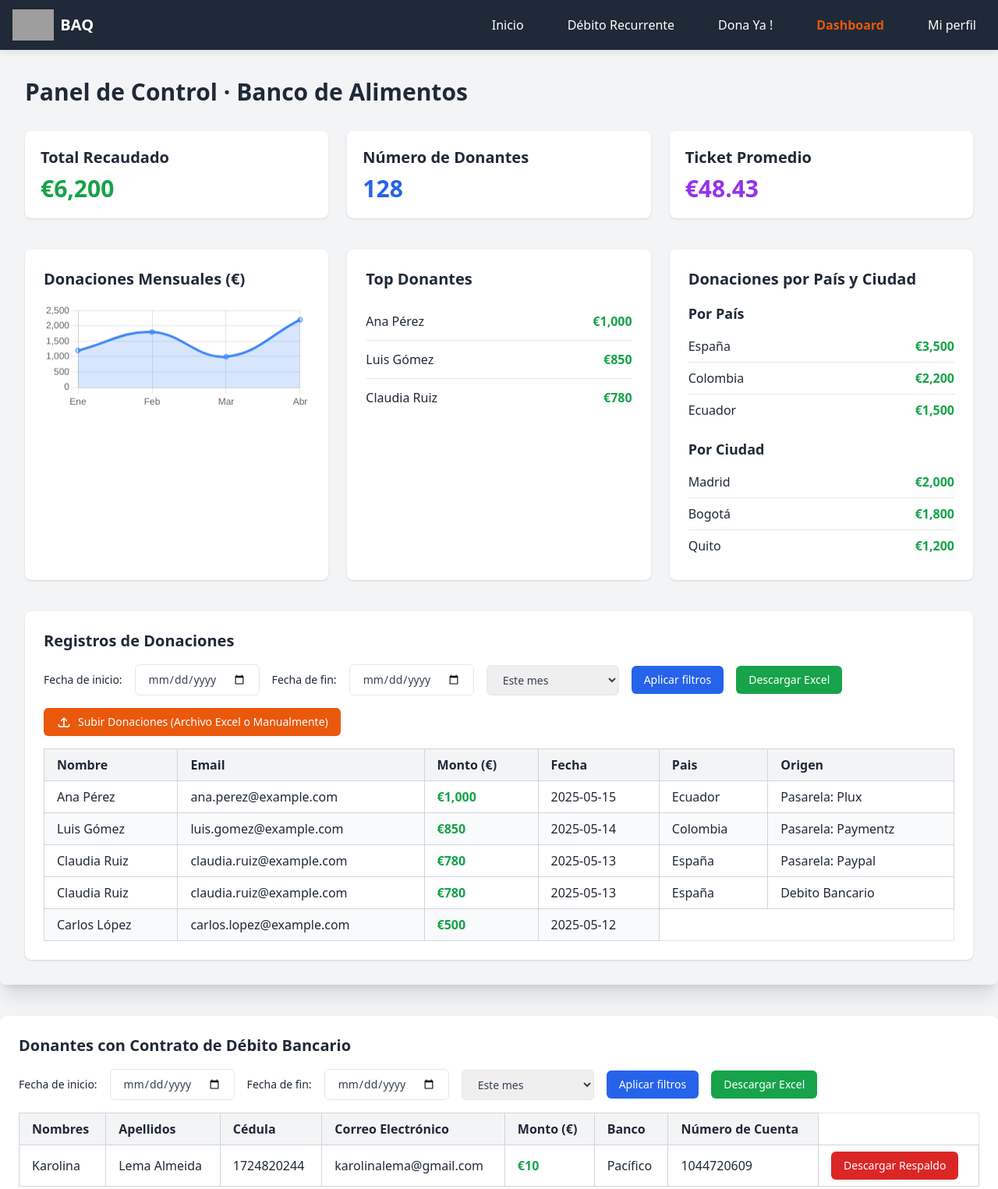
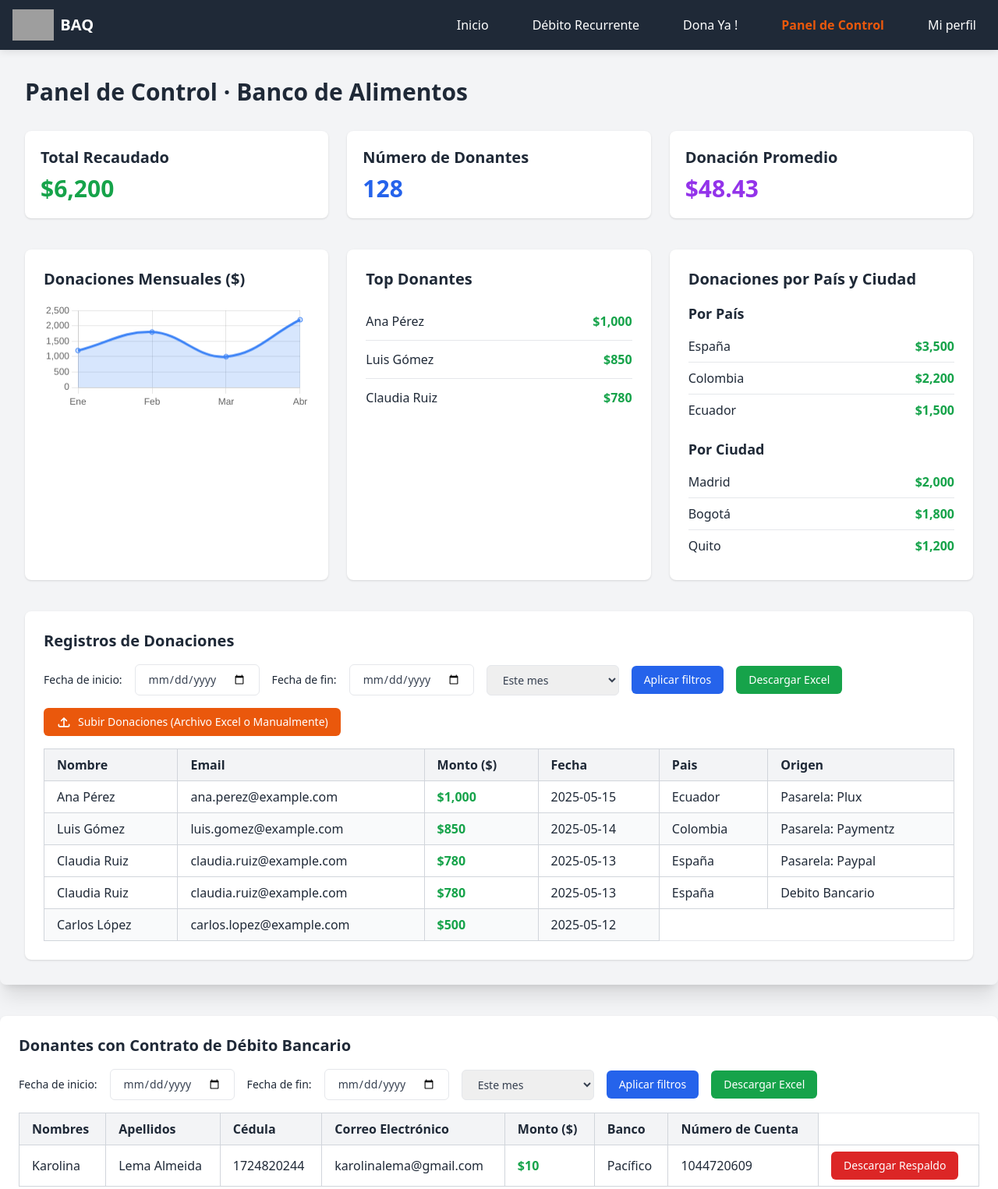
Before and after one commit to egudino484/hackathon-baq, a website: page frontend/dashboard.html in a window 1280 px wide. Shown: the top 1525 px of the page at 78% size. Drawn offline with nearby package versions, Linux system fonts and the light colour scheme; grey boxes are pictures that could not be loaded.

Commit message:
add opciones

```diff
--- a/frontend/dashboard.html
+++ b/frontend/dashboard.html
@@ -22,15 +22,15 @@
     <div class="grid md:grid-cols-3 gap-6 mb-10">
       <div class="bg-white p-5 rounded-lg shadow">
         <h2 class="text-xl font-semibold mb-2">Total Recaudado</h2>
-        <p class="text-3xl text-green-600 font-bold">€6,200</p>
+        <p class="text-3xl text-green-600 font-bold">$6,200</p>
       </div>
       <div class="bg-white p-5 rounded-lg shadow">
         <h2 class="text-xl font-semibold mb-2">Número de Donantes</h2>
         <p class="text-3xl text-blue-600 font-bold">128</p>
       </div>
       <div class="bg-white p-5 rounded-lg shadow">
-        <h2 class="text-xl font-semibold mb-2">Ticket Promedio</h2>
-        <p class="text-3xl text-purple-600 font-bold">€48.43</p>
+        <h2 class="text-xl font-semibold mb-2">Donación Promedio</h2>
+        <p class="text-3xl text-purple-600 font-bold">$48.43</p>
       </div>
     </div>
 
@@ -38,7 +38,7 @@
     <div class="grid md:grid-cols-3 gap-6 mb-10">
       <!-- Gráfico mensual -->
       <div class="bg-white p-6 rounded-lg shadow">
-        <h2 class="text-xl font-semibold mb-4">Donaciones Mensuales (€)</h2>
+        <h2 class="text-xl font-semibold mb-4">Donaciones Mensuales ($)</h2>
         <canvas id="donacionesChart" height="120"></canvas>
       </div>
 
@@ -47,11 +47,11 @@
         <h2 class="text-xl font-semibold mb-4">Top Donantes</h2>
         <ul class="divide-y">
           <li class="flex justify-between py-3"><span>Ana Pérez</span><span
-              class="text-green-600 font-bold">€1,000</span></li>
+              class="text-green-600 font-bold">$1,000</span></li>
           <li class="flex justify-between py-3"><span>Luis Gómez</span><span
-              class="text-green-600 font-bold">€850</span></li>
+              class="text-green-600 font-bold">$850</span></li>
           <li class="flex justify-between py-3"><span>Claudia Ruiz</span><span
-              class="text-green-600 font-bold">€780</span></li>
+              class="text-green-600 font-bold">$780</span></li>
         </ul>
       </div>
 
@@ -62,21 +62,21 @@
           <h3 class="text-lg font-semibold mb-2">Por País</h3>
           <ul class="divide-y">
             <li class="flex justify-between py-2"><span>España</span><span
-                class="text-green-600 font-bold">€3,500</span></li>
+                class="text-green-600 font-bold">$3,500</span></li>
             <li class="flex justify-between py-2"><span>Colombia</span><span
-                class="text-green-600 font-bold">€2,200</span></li>
+                class="text-green-600 font-bold">$2,200</span></li>
             <li class="flex justify-between py-2"><span>Ecuador</span><span
-                class="text-green-600 font-bold">€1,500</span></li>
+                class="text-green-600 font-bold">$1,500</span></li>
           </ul>
         </div>
         <div class="mt-4">
           <h3 class="text-lg font-semibold mb-2">Por Ciudad</h3>
           <ul class="divide-y">
             <li class="flex justify-between py-2"><span>Madrid</span><span
-                class="text-green-600 font-bold">€2,000</span></li>
+                class="text-green-600 font-bold">$2,000</span></li>
             <li class="flex justify-between py-2"><span>Bogotá</span><span
-                class="text-green-600 font-bold">€1,800</span></li>
-            <li class="flex justify-between py-2"><span>Quito</span><span class="text-green-600 font-bold">€1,200</span>
+                class="text-green-600 font-bold">$1,800</span></li>
+            <li class="flex justify-between py-2"><span>Quito</span><span class="text-green-600 font-bold">$1,200</span>
             </li>
           </ul>
         </div>
@@ -126,7 +126,7 @@
             <tr class="bg-gray-100">
               <th class="border border-gray-300 px-4 py-2 text-left">Nombre</th>
               <th class="border border-gray-300 px-4 py-2 text-left">Email</th>
-              <th class="border border-gray-300 px-4 py-2 text-left">Monto (€)</th>
+              <th class="border border-gray-300 px-4 py-2 text-left">Monto ($)</th>
               <th class="border border-gray-300 px-4 py-2 text-left">Fecha</th>
               <th class="border border-gray-300 px-4 py-2 text-left">Pais</th>
               <th class="border border-gray-300 px-4 py-2 text-left">Origen</th>
@@ -136,7 +136,7 @@
             <tr>
               <td class="border border-gray-300 px-4 py-2">Ana Pérez</td>
               <td class="border border-gray-300 px-4 py-2">ana.perez@example.com</td>
-              <td class="border border-gray-300 px-4 py-2 text-green-600 font-bold">€1,000</td>
+              <td class="border border-gray-300 px-4 py-2 text-green-600 font-bold">$1,000</td>
               <td class="border border-gray-300 px-4 py-2">2025-05-15</td>
               <td class="border border-gray-300 px-4 py-2">Ecuador</td>
               <td class="border border-gray-300 px-4 py-2">Pasarela: Plux</td>
@@ -144,7 +144,7 @@
             <tr class="bg-gray-50">
               <td class="border border-gray-300 px-4 py-2">Luis Gómez</td>
               <td class="border border-gray-300 px-4 py-2">luis.gomez@example.com</td>
-              <td class="border border-gray-300 px-4 py-2 text-green-600 font-bold">€850</td>
+              <td class="border border-gray-300 px-4 py-2 text-green-600 font-bold">$850</td>
               <td class="border border-gray-300 px-4 py-2">2025-05-14</td>
               <td class="border border-gray-300 px-4 py-2">Colombia</td>
               <td class="border border-gray-300 px-4 py-2">Pasarela: Paymentz</td>
@@ -152,7 +152,7 @@
             <tr>
               <td class="border border-gray-300 px-4 py-2">Claudia Ruiz</td>
               <td class="border border-gray-300 px-4 py-2">claudia.ruiz@example.com</td>
-              <td class="border border-gray-300 px-4 py-2 text-green-600 font-bold">€780</td>
+              <td class="border border-gray-300 px-4 py-2 text-green-600 font-bold">$780</td>
               <td class="border border-gray-300 px-4 py-2">2025-05-13</td>
               <td class="border border-gray-300 px-4 py-2">España</td>
               <td class="border border-gray-300 px-4 py-2">Pasarela: Paypal</td>
@@ -160,7 +160,7 @@
             <tr>
                 <td class="border border-gray-300 px-4 py-2">Claudia Ruiz</td>
                 <td class="border border-gray-300 px-4 py-2">claudia.ruiz@example.com</td>
-                <td class="border border-gray-300 px-4 py-2 text-green-600 font-bold">€780</td>
+                <td class="border border-gray-300 px-4 py-2 text-green-600 font-bold">$780</td>
                 <td class="border border-gray-300 px-4 py-2">2025-05-13</td>
                 <td class="border border-gray-300 px-4 py-2">España</td>
                 <td class="border border-gray-300 px-4 py-2">Debito Bancario</td>
@@ -168,7 +168,7 @@
             <tr class="bg-gray-50">
               <td class="border border-gray-300 px-4 py-2">Carlos López</td>
               <td class="border border-gray-300 px-4 py-2">carlos.lopez@example.com</td>
-              <td class="border border-gray-300 px-4 py-2 text-green-600 font-bold">€500</td>
+              <td class="border border-gray-300 px-4 py-2 text-green-600 font-bold">$500</td>
               <td class="border border-gray-300 px-4 py-2">2025-05-12</td>
             </tr>
           </tbody>
@@ -238,7 +238,7 @@
             <th class="border border-gray-300 px-4 py-2 text-left">Apellidos</th>
             <th class="border border-gray-300 px-4 py-2 text-left">Cédula</th>
             <th class="border border-gray-300 px-4 py-2 text-left">Correo Electrónico</th>
-            <th class="border border-gray-300 px-4 py-2 text-left">Monto (€)</th>
+            <th class="border border-gray-300 px-4 py-2 text-left">Monto ($)</th>
             <th class="border border-gray-300 px-4 py-2 text-left">Banco</th>
             <th class="border border-gray-300 px-4 py-2 text-left">Número de Cuenta</th>
           </tr>
@@ -249,7 +249,7 @@
             <td class="border border-gray-300 px-4 py-2">Lema Almeida</td>
             <td class="border border-gray-300 px-4 py-2">1724820244</td>
             <td class="border border-gray-300 px-4 py-2">karolinalema@gmail.com</td>
-            <td class="border border-gray-300 px-4 py-2 text-green-600 font-bold">€10</td>
+            <td class="border border-gray-300 px-4 py-2 text-green-600 font-bold">$10</td>
             <td class="border border-gray-300 px-4 py-2">Pacífico</td>
             <td class="border border-gray-300 px-4 py-2">1044720609</td>
             <td class="border border-gray-300 px-4 py-2"> <button id="downloadPdfContract"
--- a/frontend/navbar.html
+++ b/frontend/navbar.html
@@ -13,7 +13,7 @@
                 <a href="donacion_recurrente.html" class="nav-link block px-3 py-2">Débito Recurrente</a>
                 <a href="pago_en_linea.html" class="nav-link block px-3 py-2">Dona Ya !</a>
 
-                <a href="dashboard.html" class="nav-link block px-3 py-2">Dashboard</a>
+                <a href="dashboard.html" class="nav-link block px-3 py-2">Panel de Control</a>
                 <a href="mi_perfil.html" class="nav-link block px-3 py-2">Mi perfil</a>
             </div>
 
@@ -36,7 +36,7 @@
 
 
 
-                <a href="dashboard.html" class="nav-link block px-3 py-2">Dashboard</a>
+                <a href="dashboard.html" class="nav-link block px-3 py-2">Panel de Control</a>
             </div>
         </div>
     </div>
```
